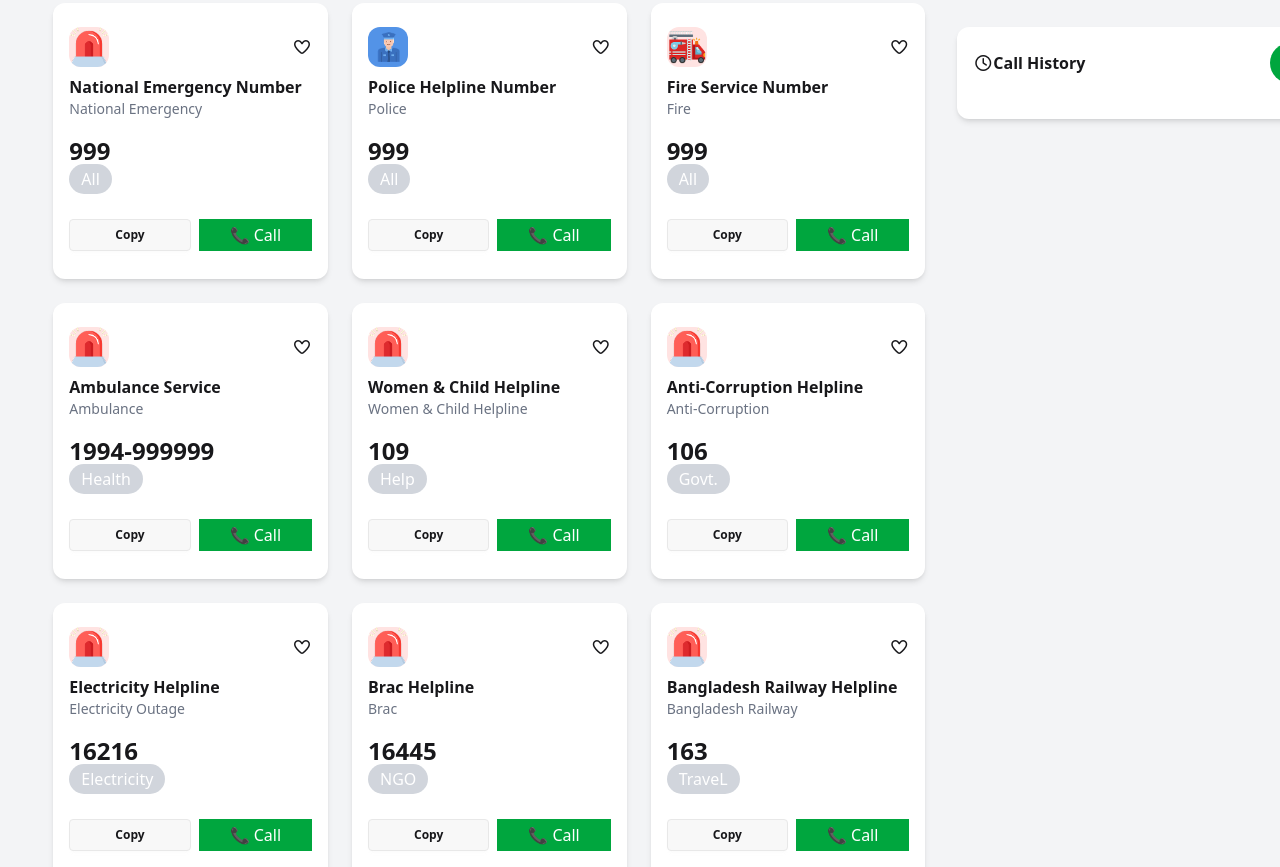
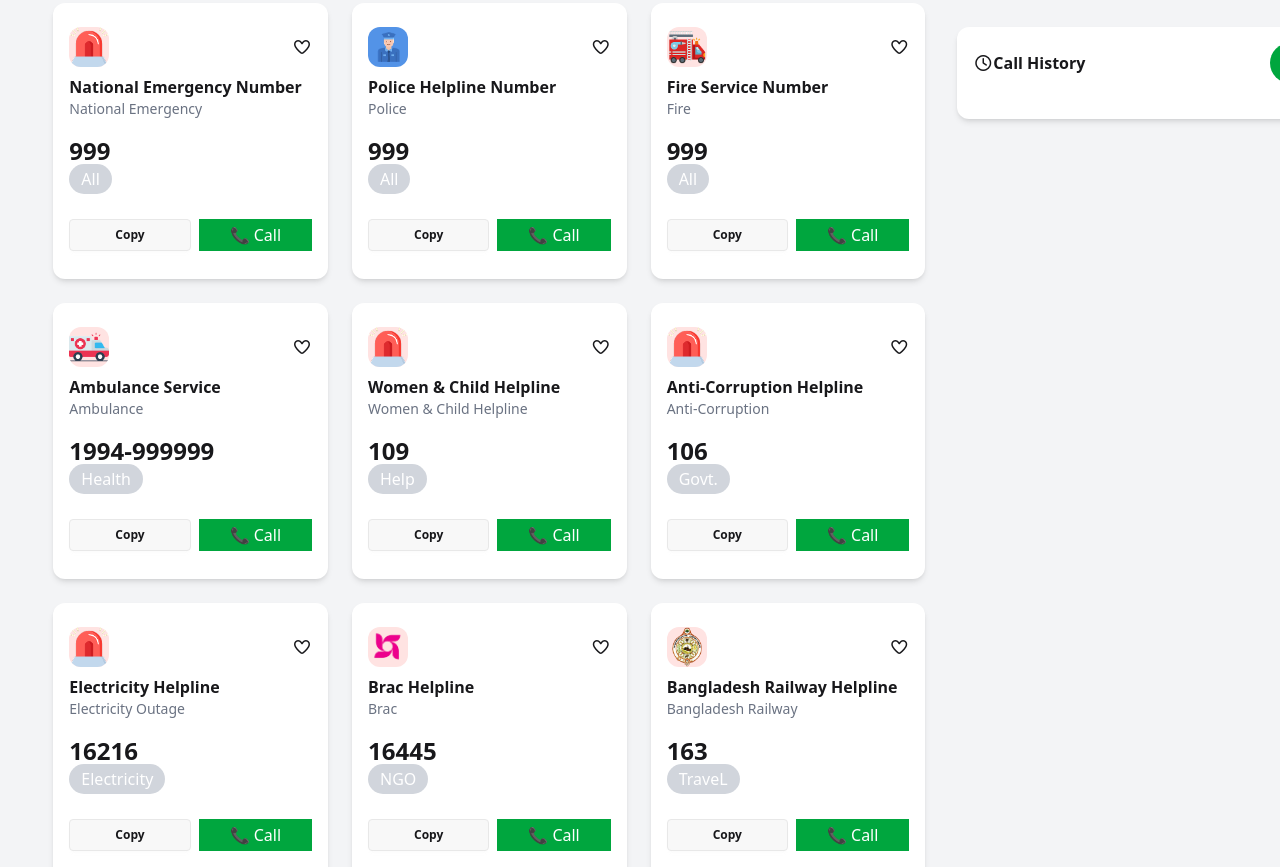
Before and after one commit to AbuTaher4095/assignment-5, a plain HTML site: page index.html in a window 1280 px wide. Shown: the part 289-1156 px from the top of the page. Drawn offline with nearby package versions, Linux system fonts and the light colour scheme.

Commit message:
added logu image

```diff
--- a/index.html
+++ b/index.html
@@ -124,7 +124,7 @@
         <div class="card bg-white shadow-md p-4 rounded-xl service-card" data-service='Ambulance Service' data-number='1994-999999'>
 
      <div class="flex justify-between items-center py-2 ">
-              <img src="./assets/emergency.png" alt="" class="w-10 h-10 bg-[#ffe3e2]  rounded-xl hover:bg-red-700">
+              <img src="./assets/ambulance.png" alt="" class="w-10 h-10 bg-[#ffe3e2]  rounded-xl hover:bg-red-700">
               <i class="fa-regular fa-heart loveBtn" id="loveBtn"></i>
 
             </div>
@@ -212,7 +212,7 @@
            <div class="card bg-white shadow-md p-4 rounded-xl service-card" data-service='Brac Helpline' data-number='16445'>
 
      <div class="flex justify-between items-center py-2 ">
-              <img src="./assets/emergency.png" alt="" class="w-10 h-10 bg-[#ffe3e2]  rounded-xl hover:bg-red-700">
+              <img src="./assets/brac.png" alt="" class="w-10 h-10 bg-[#ffe3e2]  rounded-xl hover:bg-red-700">
               <i class="fa-regular fa-heart loveBtn" id="loveBtn"></i>
 
             </div>
@@ -234,7 +234,7 @@
            <div class="card bg-white shadow-md p-4 rounded-xl service-card" data-service='Bangladesh Railway Helpline' data-number='163'>
 
      <div class="flex justify-between items-center py-2 ">
-              <img src="./assets/emergency.png" alt="" class="w-10 h-10 bg-[#ffe3e2]  rounded-xl hover:bg-red-700">
+              <img src="./assets/Bangladesh-Railway.png" alt="" class="w-10 h-10 bg-[#ffe3e2]  rounded-xl hover:bg-red-700">
               <i class="fa-regular fa-heart loveBtn" id="loveBtn"></i>
 
             </div>
```
